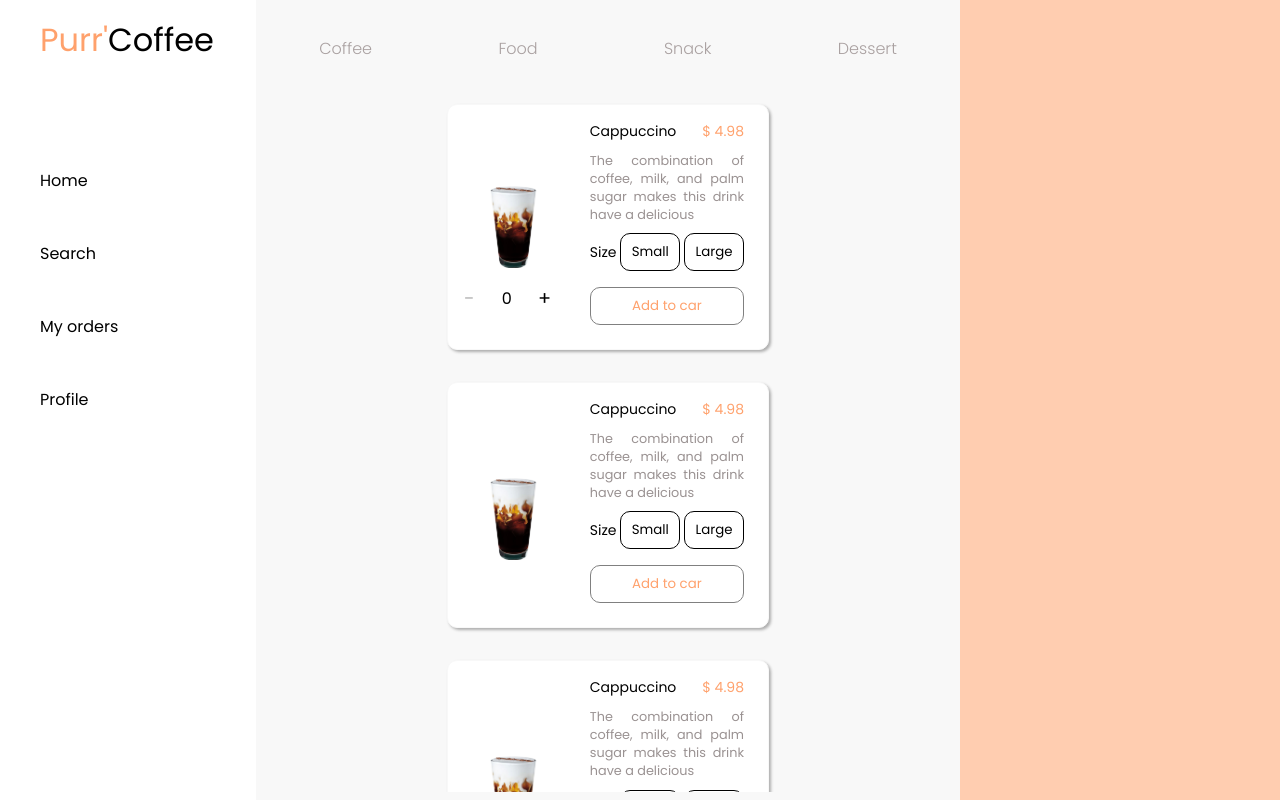
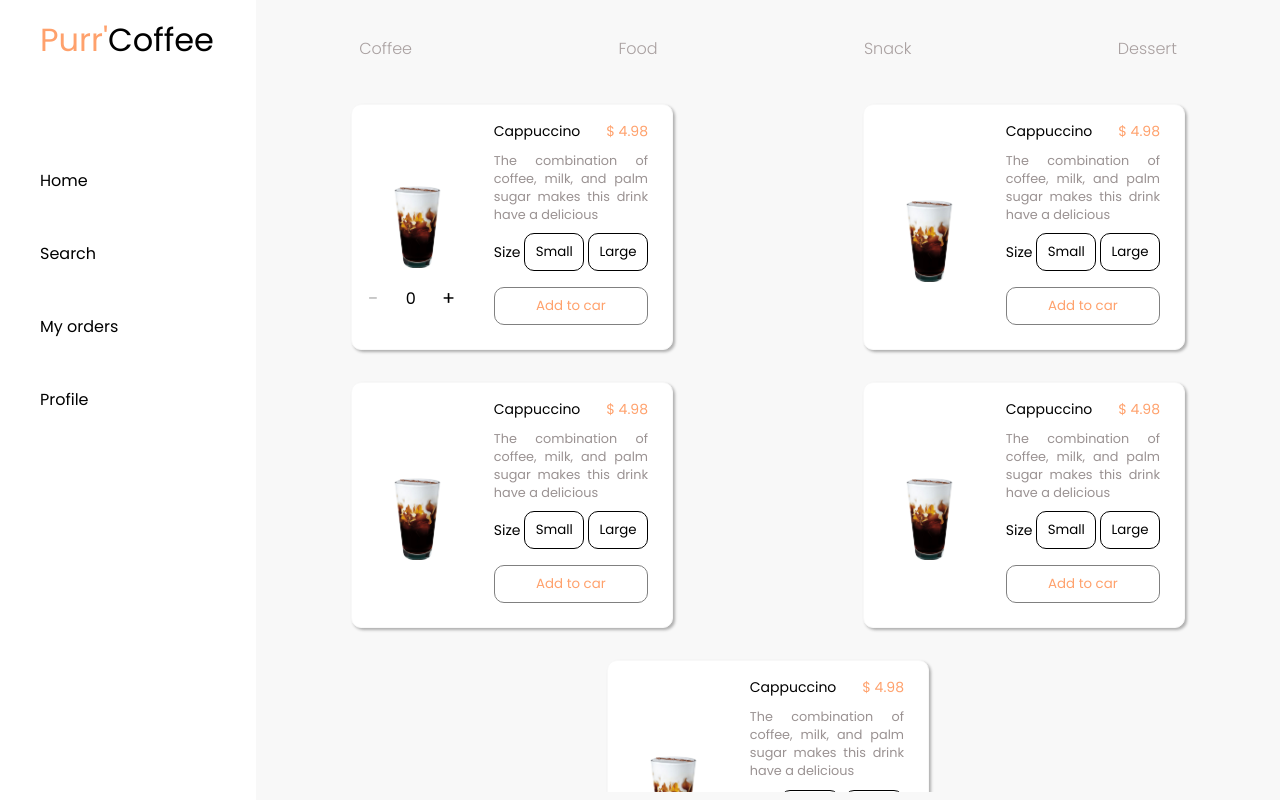
Before and after one commit to Jose-vitor303/Cuppa-corner---Frontend-, a React (Vite) app: page /home in a window 1280 px wide. Built offline with nearby package versions, Linux system fonts and the light colour scheme.

Commit message:
alterações layout

```diff
--- a/src/components/header/Header.css
+++ b/src/components/header/Header.css
@@ -1,12 +1,12 @@
 
 .box-header{
     background: white;
-    padding-top: 1rem;
+    padding-top: 0.5rem;
     display: flex;
     flex-direction: column;
     justify-content: space-between;
     align-items : stretch;
-    height: 18vh;
+    height: 14vh;
     border-bottom: 1px solid gray;
 }
 
--- a/src/components/header/Header.jsx
+++ b/src/components/header/Header.jsx
@@ -1,27 +1,12 @@
-import React, {useEffect, useState} from "react"
+import React, {useState} from "react"
+import { useWindowWidth } from "../window/Window.jsx";
 import "./Header.css"
 
 
 const Header = ()=>{
 
+    const windowWidth = useWindowWidth();
     const [openMenu, setOpenMenu] = useState(false)
-    const [windowWidth, setWindowWidth] = useState(window.innerWidth);
-
-
-    useEffect(()=>{
-
-        const handleResize = () => {
-            setWindowWidth(window.innerWidth);
-        };
-
-        window.addEventListener('resize', handleResize);
-
-        return () => {
-            window.removeEventListener('resize', handleResize);
-        };
-
-    }, [])
-
 
     return(
         <header className="box-header">
--- a/src/components/menu.css
+++ b/src/components/menu.css
@@ -159,7 +159,7 @@
 
     .box-data{
         display: grid;
-        grid-template-columns: 50% 25%; /* Three equal columns */
+        grid-template-columns: 50%; /* Three equal columns */
     }
 
     .box-data{
@@ -256,6 +256,17 @@
 
 @media screen and (min-width: 768px){
 
+    .box-menu-list{
+        display: grid;
+        grid-template-columns: 100%;
+    }
+
+    .box-menu-list-active{
+        display: grid;
+        grid-template-columns: 60% 40%;
+    }
+
+
 }
 
 
@@ -263,7 +274,12 @@
 
     .box {
         display: grid;
-        grid-template-columns: 20% 55% 25%; /* Three equal columns */
+        grid-template-columns: 20% 80%; /* Three equal columns */
+    }
+
+
+    .box-menu-list-active{
+        grid-template-columns: 70% 30%;
     }
 
     .box-data-information {
--- a/src/components/menu.jsx
+++ b/src/components/menu.jsx
@@ -1,20 +1,21 @@
-import React, {useEffect, useState} from 'react';
+import React, {useState} from 'react';
+import { useWindowWidth } from "./window/Window.jsx";
+import {Link} from "react-router-dom";
 import "./menu.css"
 import coffee from "../assets/coffee1.png"
-import {Link} from "react-router-dom";
 import Header from "./header/Header.jsx";
 import List from "../pages/menu/list/List.jsx";
 
 
-
 const Menu = ()=>{
 
+    const windowWidth = useWindowWidth();
     const minValue = 0;
     const maxValue = 10;
     const [changeText, setChangeText] = useState("Add to car")
     const [changeStyle, setChangeStyle] = useState("box-data-button")
+    const [changeLayout, setChangeLayout] = useState("box-menu-list")
     const [overviewPackage, setOverviewPackage] = useState(false)
-    const [widthWindow, setWidthWindow] = useState(window.innerWidth)
     const [amount, setAmount] = useState(0)
     const [list, setList] = useState(false)
 
@@ -26,6 +27,7 @@ const Menu = ()=>{
 
     const listProducts = ()=>{
         setList(true)
+        setChangeLayout("box-menu-list-active")
     }
 
 
@@ -46,6 +48,7 @@ const Menu = ()=>{
     return (
         <section className="box">
             <Header/>
+            <section className={changeLayout}>
                 <main className="box-data-information">
                     <section>
                         <ul className="box-header-list">
@@ -79,7 +82,7 @@ const Menu = ()=>{
                                     <button className="box-sizes-button">Small</button>
                                     <button className="box-sizes-button">Large</button>
                                 </div>
-                            <button className={changeStyle} onClick={widthWindow < 768 ? changePhrase : listProducts}>{changeText}</button>
+                                <button className={changeStyle} onClick={ windowWidth < 768 ? changePhrase : listProducts}>{changeText}</button>
                             </section>
                         </section>
                         <section className="box-information">
@@ -163,8 +166,14 @@ const Menu = ()=>{
                             </section>
                         </section>
                     </section>
+                </main>
 
-            </main>
+                {list && (
+                    <section className="footer-desktop">
+                        <List/>
+                    </section>
+                )}
+            </section>
 
             {overviewPackage && (
                 <footer className="box-footer">
@@ -178,12 +187,6 @@ const Menu = ()=>{
                 </footer>
             )}
 
-            {list && (
-                <section className="footer-desktop">
-                    <List/>
-                </section>
-            )}
-
         </section>
     )
 }
--- /dev/null
+++ b/src/components/window/Window.jsx
@@ -0,0 +1,30 @@
+import {createContext, useContext, useEffect, useState} from "react";
+
+const WindowWidthContext = createContext(null);
+
+export const Window = ({children}) =>{
+
+    const [windowWidth, setWindowWidth] = useState(window.innerWidth);
+
+    useEffect(()=>{
+
+        const handleResize = () => {
+            setWindowWidth(window.innerWidth);
+        };
+
+        window.addEventListener('resize', handleResize);
+
+        return () => {
+            window.removeEventListener('resize', handleResize);
+        };
+
+    }, [])
+
+    return (
+        <WindowWidthContext.Provider value={windowWidth}>
+            {children}
+        </WindowWidthContext.Provider>
+    );
+}
+
+export const useWindowWidth = ()=> useContext(WindowWidthContext)
--- a/src/main.jsx
+++ b/src/main.jsx
@@ -8,6 +8,7 @@ import Error from "./pages/error/ErrorPage";
 import Registration from "./pages/registration/registration.jsx";
 import Menu from "./components/menu.jsx";
 import List from "./pages/menu/list/List.jsx";
+import { Window } from "./components/window/Window.jsx";
 
 
 const router = createBrowserRouter([
@@ -37,6 +38,8 @@ const router = createBrowserRouter([
 
 ReactDOM.createRoot(document.getElementById('root')).render(
   <React.StrictMode>
-    <RouterProvider router={router} />
+      <Window>
+          <RouterProvider router={router} />
+      </Window>
   </React.StrictMode>,
 )
--- a/src/pages/menu/list/List.css
+++ b/src/pages/menu/list/List.css
@@ -115,10 +115,6 @@
         background-color: white;
     }
 
-    .content-personal h1{
-        padding-top: 2rem;
-    }
-
     .content-personal{
         text-align: left;
         margin-bottom: 1rem;
@@ -127,4 +123,8 @@
         border-bottom: 1px solid #9a9292;
     }
 
+    .content-personal h1{
+        padding-top: 1rem;
+    }
+
 }
```
Lines whose indentation alone changed are shown as unchanged.
